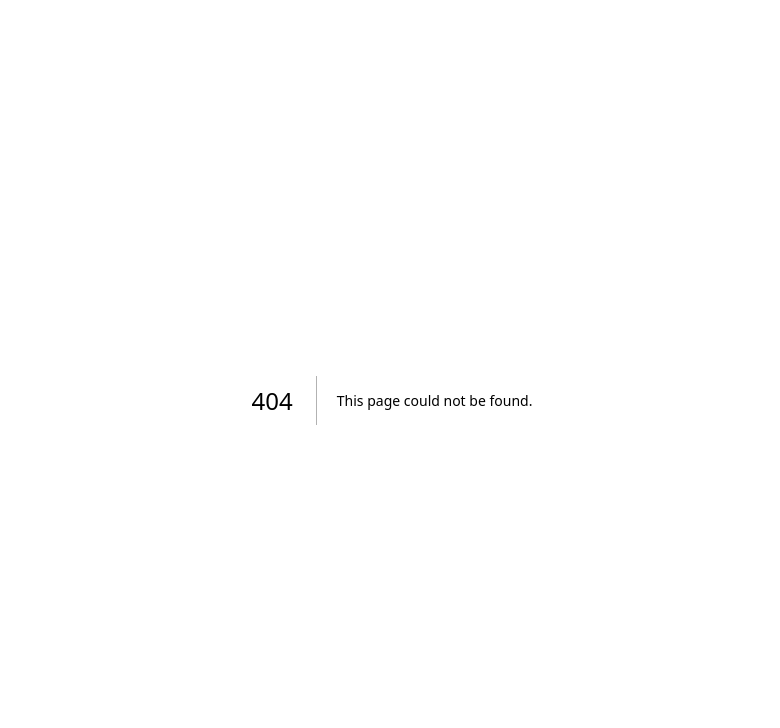
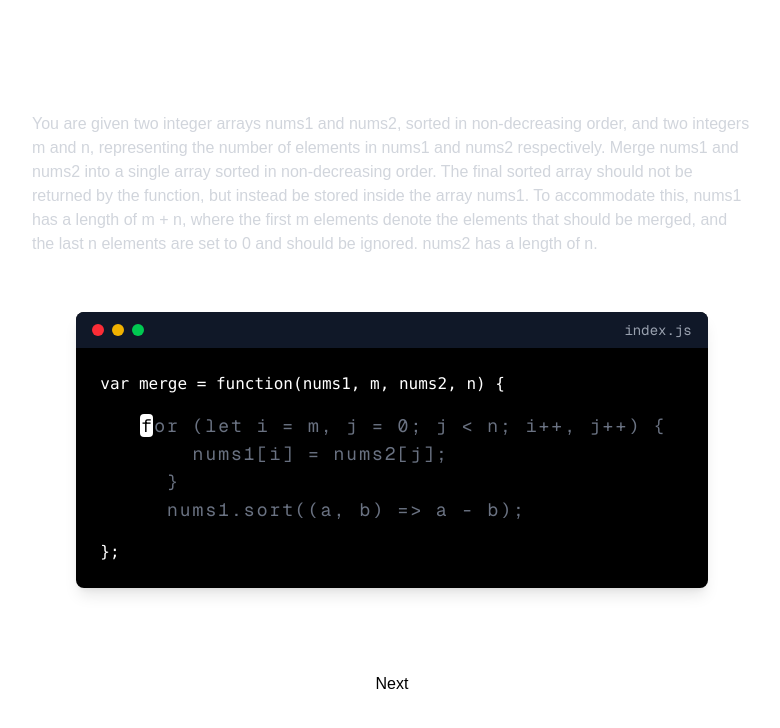
Before and after one commit to rohith2412/DSA_revision, a Next.js app: page /client/arrays/MergeSortedArray in a window 1280 px wide. Before the commit this address had no page. Shown: the top 728 px of the page, without its empty margins (248-1028 px from the left). Built offline with nearby package versions, Linux system fonts and the light colour scheme.

Commit message:
added 88. Merge Sorted Array

```diff
--- /dev/null
+++ b/app/client/arrays/MergeSortedArray/page.tsx
@@ -0,0 +1,38 @@
+import { CodeEditor } from "@/app/components/CodeTheam";
+import { NextButton } from "@/app/components/NextPage";
+
+export default function Page() {
+  const body = `for (let i = m, j = 0; j < n; i++, j++) {
+    nums1[i] = nums2[j];
+  }
+  nums1.sort((a, b) => a - b);`;
+
+  return (
+    <div className="min-h-screen  flex flex-col items-center py-10 px-4">
+      <div className="w-full max-w-3xl  rounded-lg  p-6 mb-8 text-white">
+        <h1 className="text-2xl font-bold mb-4">88. Merge Sorted Array</h1>
+        <p className="text-gray-300">
+          You are given two integer arrays nums1 and nums2, sorted in
+          non-decreasing order, and two integers m and n, representing the
+          number of elements in nums1 and nums2 respectively. Merge nums1 and
+          nums2 into a single array sorted in non-decreasing order. The final
+          sorted array should not be returned by the function, but instead be
+          stored inside the array nums1. To accommodate this, nums1 has a length
+          of m + n, where the first m elements denote the elements that should
+          be merged, and the last n elements are set to 0 and should be ignored.
+          nums2 has a length of n.
+        </p>
+      </div>
+
+      <CodeEditor
+        codeBody={body}
+        wrapperStart="var merge = function(nums1, m, nums2, n) {"
+        wrapperEnd="};"
+      />
+
+      <div className="pt-20 ">
+        <NextButton href="/client/arrays/RemoveDuplicatesfromArray" />
+      </div>
+    </div>
+  );
+}
```
